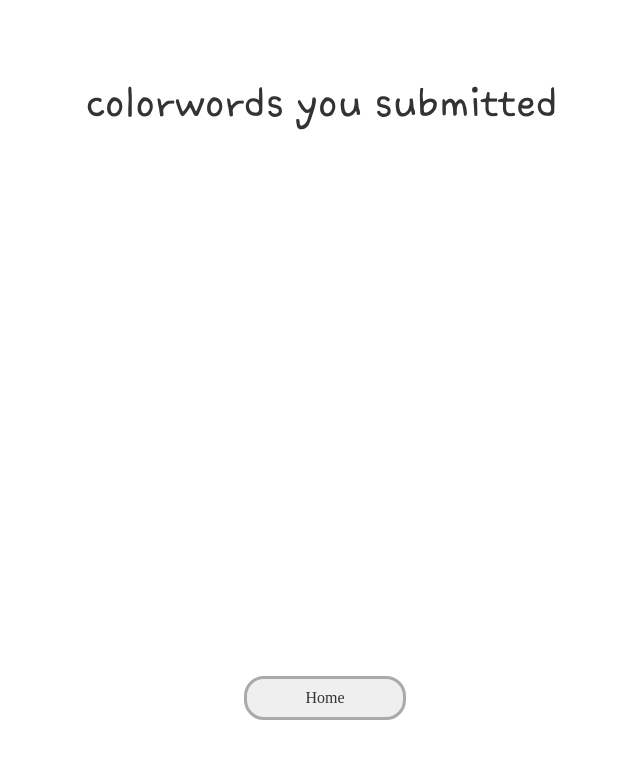
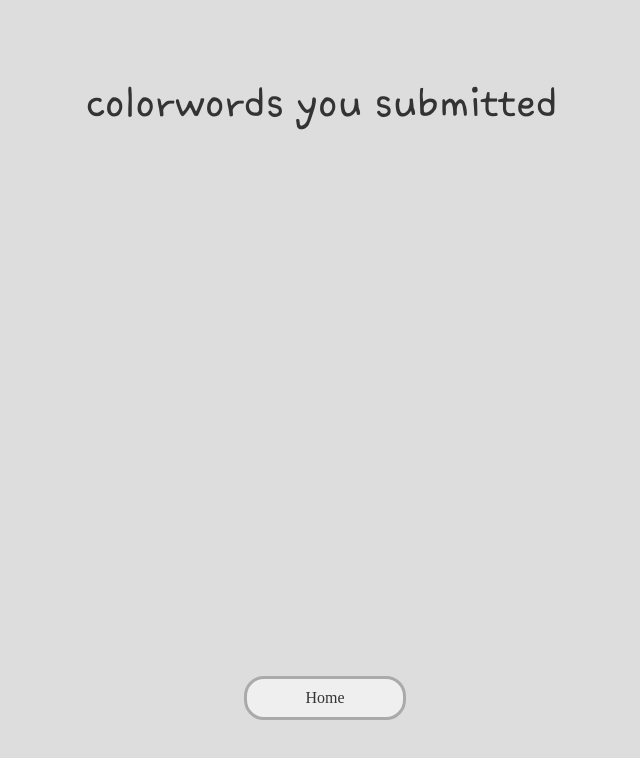
Before and after one commit to recu3125/Colorword, a website: page public/results.html in a window 1280 px wide. Shown: the whole page, without its empty margins (318-958 px from the left). Drawn offline with nearby package versions, Linux system fonts and the light colour scheme; files whose address does not match are found by name; a web font is replaced by a local one.

Commit message:
css match background color

```diff
--- a/public/results.html
+++ b/public/results.html
@@ -18,6 +18,10 @@
       src: url('./resources/KCC-Ganpan.woff2') format('woff2');
       font-weight: normal;
       font-style: normal;
+    }
+
+    body{
+      background-color: #DDD;
     }
 
     .container {
```
